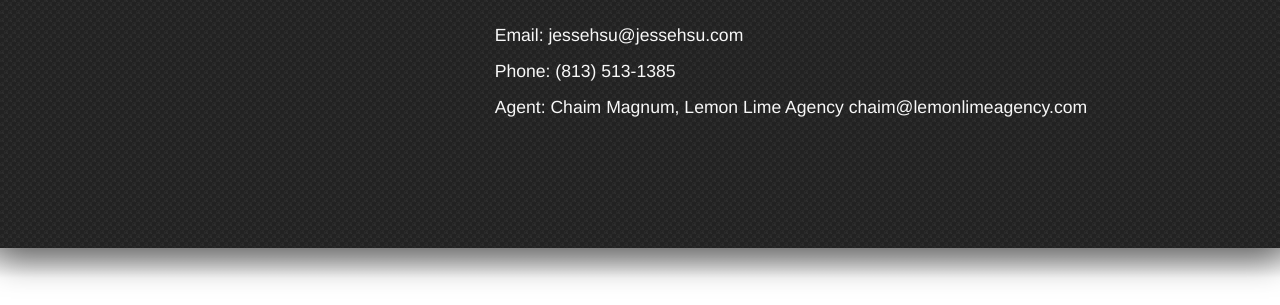
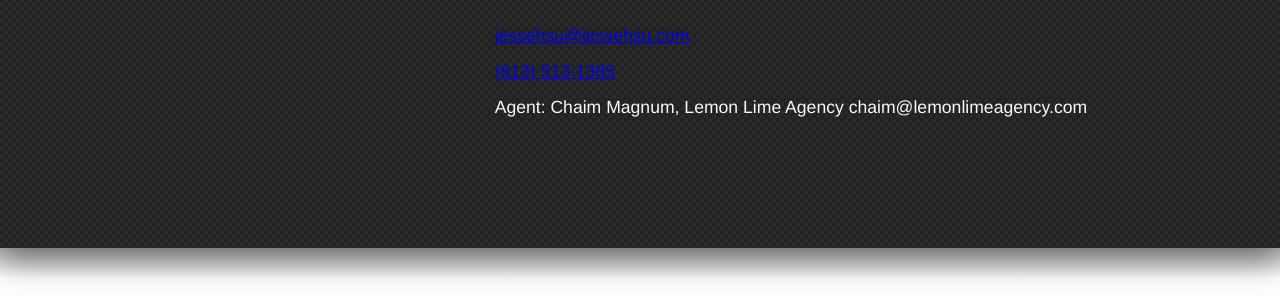
Before and after one commit to luckyruby/acting.jessehsu.com, a plain HTML site: page index.html in a window 1280 px wide. Shown: the part 202-507 px from the top of the page. Drawn offline with Linux system fonts and the light colour scheme.

Commit message:
Updated formatting of contact info

```diff
--- a/index.html
+++ b/index.html
@@ -383,8 +383,8 @@
                     <h1><a href="#about" style="color: var(--light-text); text-decoration: none;">JESSE HSU</a></h1>
                     <div class="hero-divider"></div>
                     <div class="hero-contact">
-                        <p>Email: jessehsu@jessehsu.com</p>
-                        <p>Phone: (813) 513-1385</p>
+                        <p><a href="mailto:jessehsu@jessehsu.com">jessehsu@jessehsu.com</a></p>
+                        <p><a href="tel:+18135131385">(813) 513-1385</a></p>
                         <p>Agent: Chaim Magnum, Lemon Lime Agency chaim@lemonlimeagency.com</p>
                     </div>
                 </div>
```
